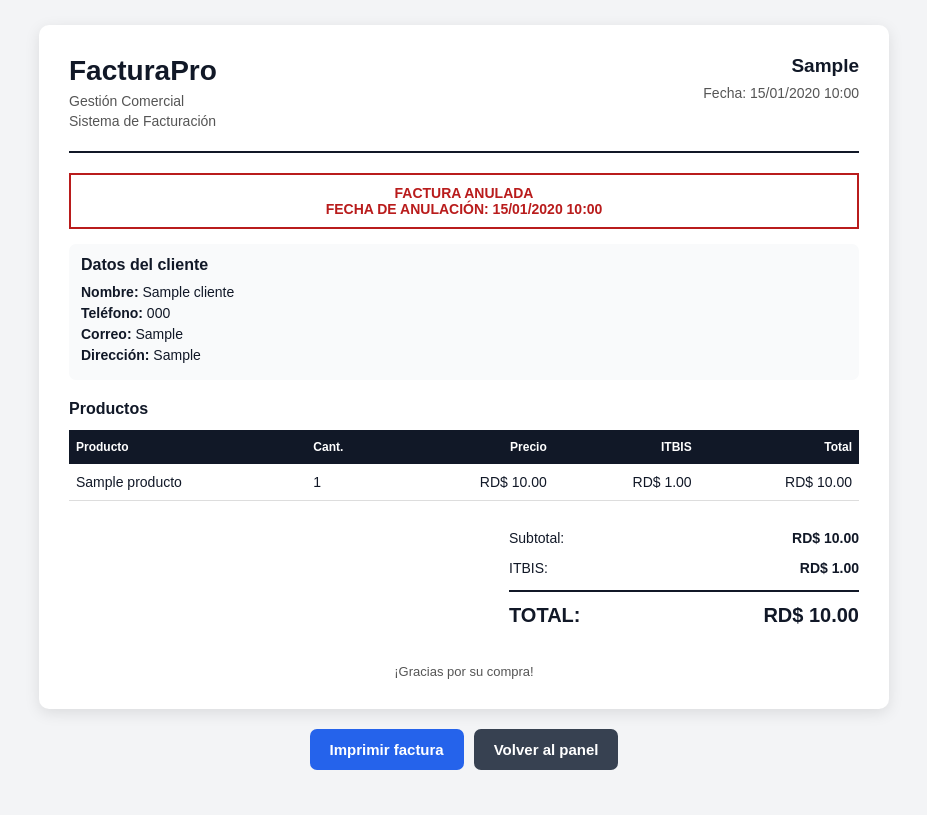
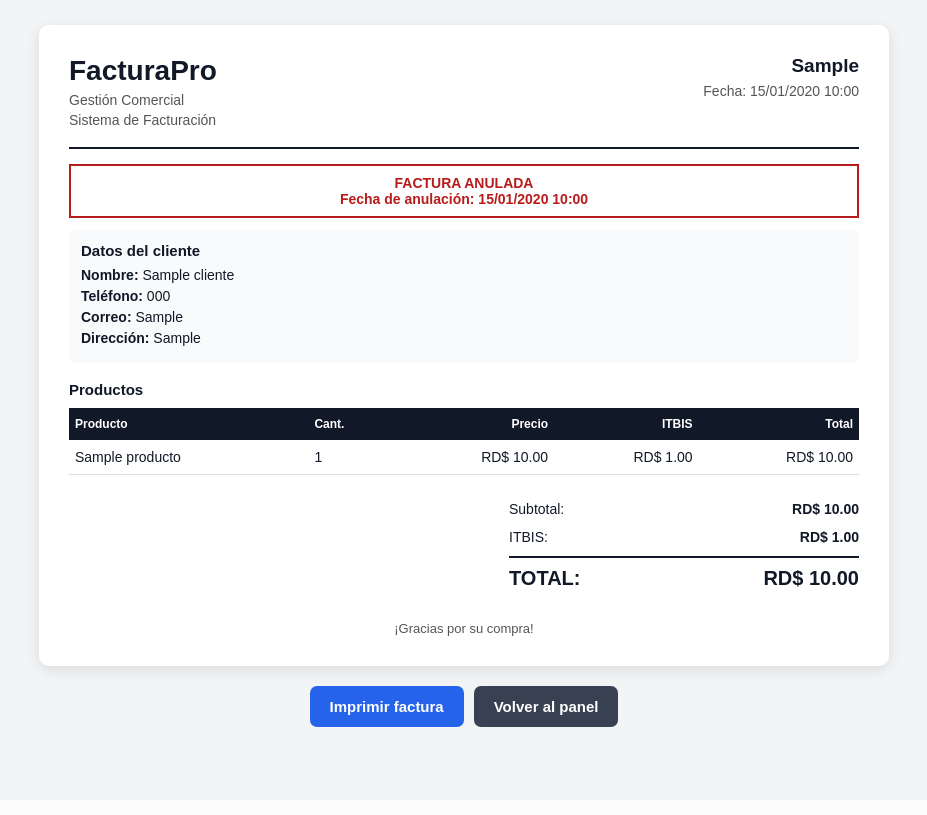
Before and after one commit to ca386658-ai/FacturaPro, a Flask app: page /factura/ver/1 in a window 1280 px wide. Shown: the whole page, without its empty margins (176-1103 px from the left). After the commit the page ends 727 px from the top, so only its background shows below. Run offline with Flask 3, Linux system fonts and the light colour scheme; the visitor is signed in with stand-in values (Sample User, id 1); tables that the repository leaves empty hold one stand-in row (values such as "Sample post"); parts of the project's set-up code (start-up, migrations or seed data) failed here and were passed over; some libraries are stand-ins or nearby versions.

Commit message:
Update factura_ver.html

```diff
--- a/templates/factura_ver.html
+++ b/templates/factura_ver.html
@@ -1,9 +1,9 @@
+
 <!DOCTYPE html>
 <html lang="es">
 <head>
     <meta charset="UTF-8">
-    <meta name="viewport" content="width=device-width, initial-scale=1.0">
-
+    <meta name="viewport" content="width=device-width, initial-scale=1">
     <title>Factura {{ factura.numero }} | FacturaPro</title>
 
     <style>
@@ -35,13 +35,13 @@
             justify-content: space-between;
             align-items: flex-start;
             gap: 15px;
-            padding-bottom: 18px;
-            margin-bottom: 20px;
+            padding-bottom: 15px;
+            margin-bottom: 15px;
             border-bottom: 2px solid #111827;
         }
 
         .empresa h1 {
-            margin: 0 0 6px;
+            margin: 0 0 5px;
             font-size: 28px;
         }
 
@@ -57,13 +57,13 @@
         }
 
         .numero-factura h2 {
-            margin: 0 0 8px;
+            margin: 0 0 6px;
             font-size: 19px;
         }
 
         .cliente {
             padding: 12px;
-            margin-bottom: 20px;
+            margin-bottom: 18px;
             background: #f9fafb;
             border-radius: 7px;
             overflow-wrap: anywhere;
@@ -71,8 +71,8 @@
 
         .cliente h3,
         .productos-titulo {
-            margin: 0 0 10px;
-            font-size: 16px;
+            margin: 0 0 8px;
+            font-size: 15px;
         }
 
         .cliente p {
@@ -81,13 +81,12 @@
 
         table {
             width: 100%;
-            margin-top: 12px;
+            margin-top: 10px;
             border-collapse: collapse;
-            table-layout: auto;
         }
 
         th {
-            padding: 10px 7px;
+            padding: 9px 6px;
             background: #111827;
             color: white;
             text-align: left;
@@ -95,7 +94,7 @@
         }
 
         td {
-            padding: 10px 7px;
+            padding: 9px 6px;
             border-bottom: 1px solid #ddd;
             overflow-wrap: anywhere;
         }
@@ -108,14 +107,14 @@
         .totales {
             width: 100%;
             max-width: 350px;
-            margin: 22px 0 0 auto;
+            margin: 20px 0 0 auto;
         }
 
         .linea {
             display: flex;
             justify-content: space-between;
-            gap: 12px;
-            padding: 7px 0;
+            gap: 8px;
+            padding: 6px 0;
         }
 
         .linea strong {
@@ -123,28 +122,28 @@
         }
 
         .total {
-            margin-top: 7px;
-            padding-top: 12px;
+            margin-top: 5px;
+            padding-top: 9px;
             border-top: 2px solid #111827;
             font-size: 20px;
             font-weight: bold;
         }
 
         .gracias {
-            margin: 30px 0 0;
+            margin: 25px 0 0;
             text-align: center;
             color: #555;
             font-size: 13px;
         }
 
         .estado-anulada {
-            margin: 0 0 15px;
-            padding: 10px;
+            margin-bottom: 12px;
+            padding: 9px;
             border: 2px solid #b91c1c;
             color: #b91c1c;
             font-weight: bold;
             text-align: center;
-            text-transform: uppercase;
+            overflow-wrap: anywhere;
         }
 
         .botones {
@@ -152,7 +151,6 @@
             flex-wrap: wrap;
             justify-content: center;
             gap: 10px;
-            max-width: 850px;
             margin: 20px auto;
         }
 
@@ -178,18 +176,19 @@
 
         @page {
             size: 80mm auto;
-            margin: 3mm;
+            margin: 2mm;
         }
 
         @media print {
             html,
             body {
-                width: 100%;
+                width: auto !important;
                 margin: 0 !important;
                 padding: 0 !important;
-                background: #fff !important;
-                color: #000;
-                font-size: 10px;
+                background: white !important;
+                color: black !important;
+                font-family: Arial, Helvetica, sans-serif;
+                font-size: 9pt;
             }
 
             body {
```
Also changed, not shown: other parts of templates/factura_ver.html (+66 -84 lines).
